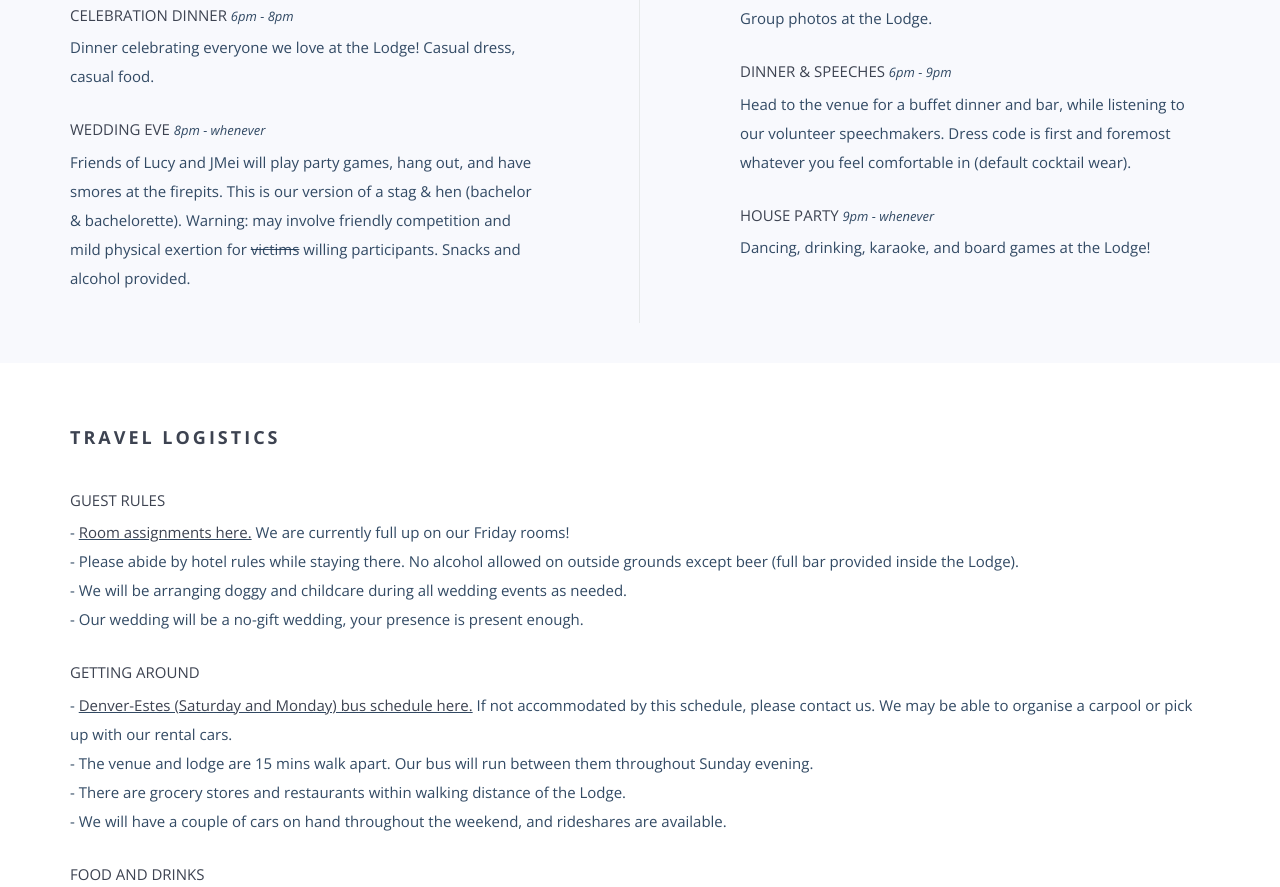
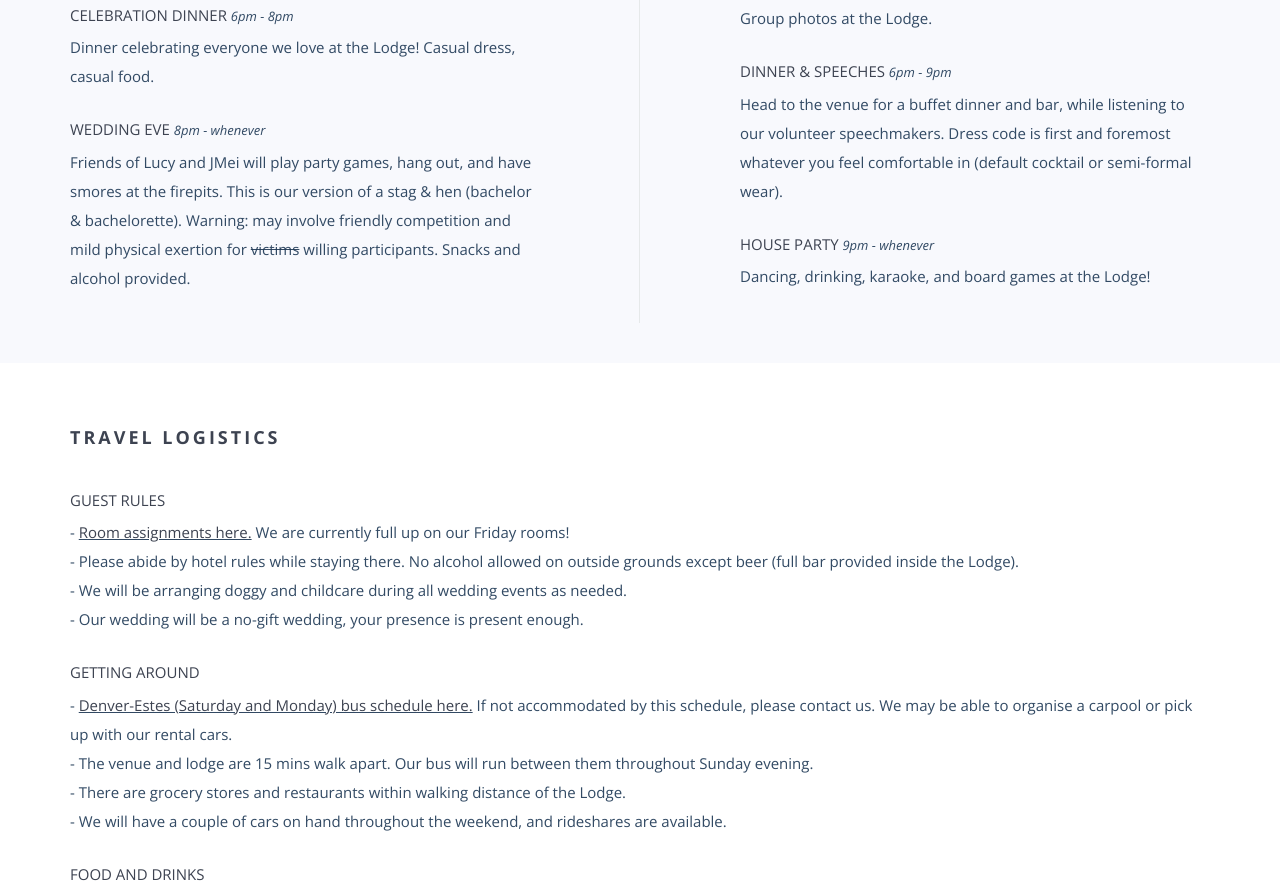
Before and after one commit to plum-soup/wedding, a website: page index.html in a window 1280 px wide. Shown: the part 1655-2542 px from the top of the page. Drawn offline with nearby package versions, Linux system fonts and the light colour scheme; some packages are replaced by stand-ins of ours; files whose address does not match are found by name.

Commit message:
Tweaked dress code and updated rooms

```diff
--- a/index.html
+++ b/index.html
@@ -176,7 +176,7 @@
                 <div class="wp8">
                     <h5>Dinner & speeches <span class="time">6PM - 9PM</span></h5>
                     <p> Head to the venue for a buffet dinner and bar, while listening to our volunteer speechmakers.
-                         Dress code is first and foremost whatever you feel comfortable in (default cocktail wear). </p>
+                         Dress code is first and foremost whatever you feel comfortable in (default cocktail or semi-formal wear). </p>
                 <div>
                 <div class="wp10">
                     <h5>House party <span class="time">9PM - whenever</span></h5>
```
Also changed, not shown: 1 other file.
